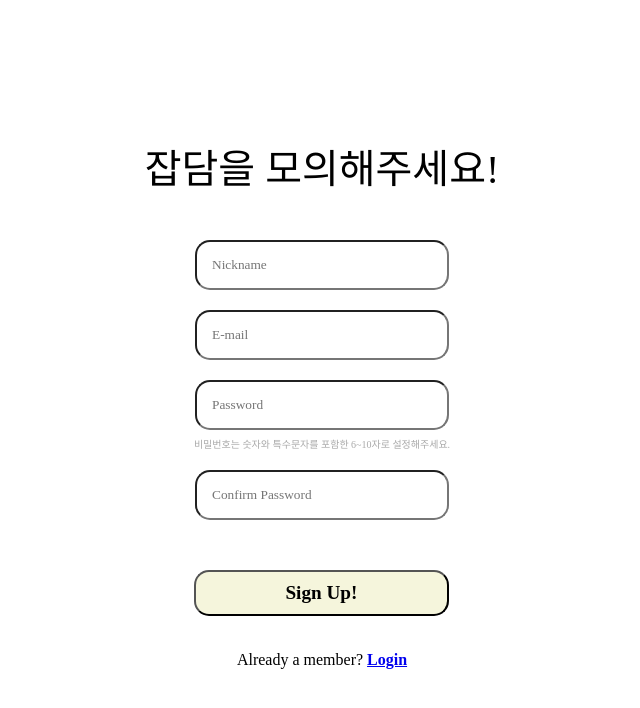
After one commit to Jackdang-moi/dev, a Python web app: template templates/signup.html in a window 1280 px wide. The commit adds this page. Shown: the top 708 px of the page, without its empty margins (318-958 px from the left). Run offline with Jinja, Linux system fonts and the light colour scheme; the template is opened without the code that fills it, so the values that code supplies are empty; some libraries are stand-ins or nearby versions.

Commit message:
수정된 html, css, js 파일 업로드

```diff
--- /dev/null
+++ b/static/JS/signup.js
@@ -0,0 +1,57 @@
+function register() {
+    $.ajax({
+        type: "POST",
+        url: "/api/member",
+        data: {
+            nick_give: $('#nick'),
+            id_give: $('#id').val(),
+            pw_give: $('#pw').val()
+        },
+        success: function (response) {
+            if (response['result'] == 'success') {
+                alert('회원가입이 완료되었습니다.')
+                window.location.href = '/login'
+            } else {
+                alert(response['msg'])
+            }
+        }
+    })
+}
+
+verifyEmail = function(){
+    let email = $('#id').val();
+
+    let regExp = /^[0-9a-zA-Z]([-_.]?[0-9a-zA-Z])*@[0-9a-zA-Z]([-_.]?[0-9a-zA-Z])*.[a-zA-Z]{2,3}$/i;
+
+    if (email.match(regExp) != null){
+        console.log('이메일 형식 확인')
+    } else {
+        alert("옳바른 이메일 형식을 사용해주세요!");
+    }
+}
+
+function check_pw(){
+    let p1 = $('#pw').val();
+
+    let charac = /^.*(?=^.{6,10}$)(?=.*\d)(?=.*[!@#$%^&+=]).*$/;
+
+    if(p1.match(charac) != null){
+        console.log('비밀번호 형식 확인')
+    } else {
+        alert("비밀번호 규칙을 맞춰주세요!")
+    }
+
+}
+
+function pw_test(){
+    let p1 = document.getElementById('pw').value;
+    let p2 = document.getElementById('confirm').value;
+
+    if (p1 != p2) {
+        alert("비밀번호가 일치하지 않습니다!");
+        return false;
+    } else {
+        alert("비밀번호가 일치합니다.");
+        return true;
+    }
+}
--- a/static/css/signup.css
+++ b/static/css/signup.css
@@ -10,11 +10,24 @@ body{
     font-size: 2.5em;
     margin: 50px auto 40px auto;
 }
+.fields >p {
+    display: flex;
+    flex-direction: column;
+    justify-content: center;
+    align-items: center;
+
+    font-size: x-small;
+    color: darkgray;
+}
 .fields > p> input {
     padding: 15px;
     width: 220px;
     border-radius: 15px;
     margin: 10px auto 10px auto;
+}
+
+#confirm{
+    margin-top: 20px;
 }
 .fields > button {
     background-color: beige;
--- /dev/null
+++ b/templates/signup.html
@@ -0,0 +1,32 @@
+<!DOCTYPE html>
+<html lang="en">
+<head>
+    <meta charset="UTF-8">
+    <meta http-equiv="X-UA-Compatible" content="IE=edge">
+    <meta name="viewport" content="width=device-width, initial-scale=1.0">
+    <title>회원가입 시작!</title>
+    <link rel="stylesheet" type="text/css" href = "../static/css/reset.css">
+    <link rel="stylesheet" type="text/css" href = "../static/css/signup.css">
+    <script src="https://ajax.googleapis.com/ajax/libs/jquery/3.4.1/jquery.min.js"></script>
+    <script src="https://cdnjs.cloudflare.com/ajax/libs/jquery-cookie/1.4.1/jquery.cookie.js"></script>
+    <script src="../static/JS/signup.js"></script>
+</head>
+<body>
+    <div class="banner">
+        <h1>잡담을 모의해주세요!</h1>
+    </div>
+    <div class="fields">
+        <p><input id="nick" type="text" placeholder="Nickname"> </p>
+        <p><input id="id" type="email" placeholder="E-mail" onchange="verifyEmail()"> </p>
+        <p><input id="pw" type="password" placeholder="Password" onchange="check_pw()"> </p>
+        <p>비밀번호는 숫자와 특수문자를 포함한 6~10자로 설정해주세요. </p>
+        <p><input id="confirm" type="password" placeholder="Confirm Password" onchange="pw_test()"> </p>
+        <button onclick="register()"><strong>Sign Up!</strong></button>
+    </div>
+    <br>
+    <div>
+        Already a member? <a href="login.html" class="login">Login</a>
+    </div>
+
+</body>
+</html>
```
